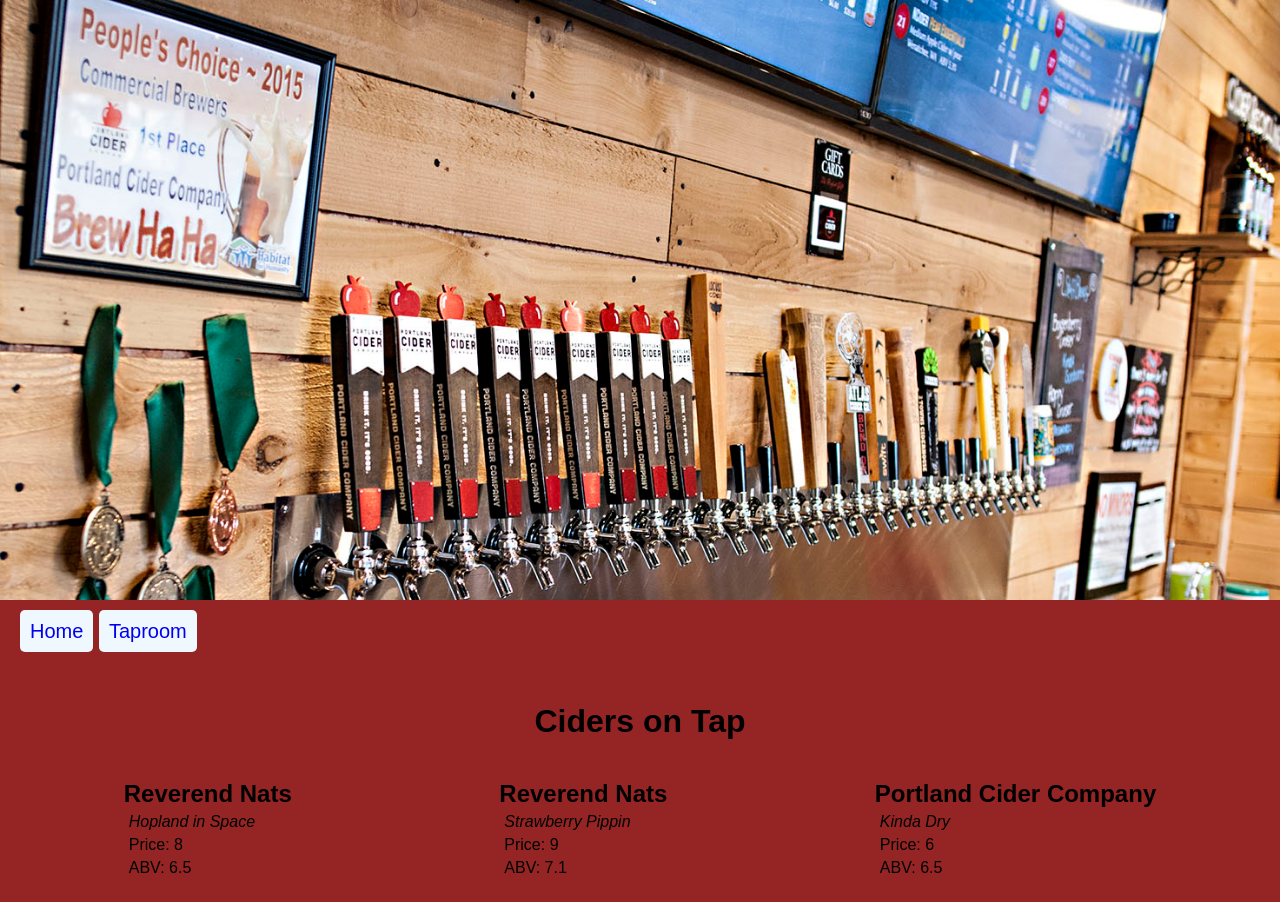
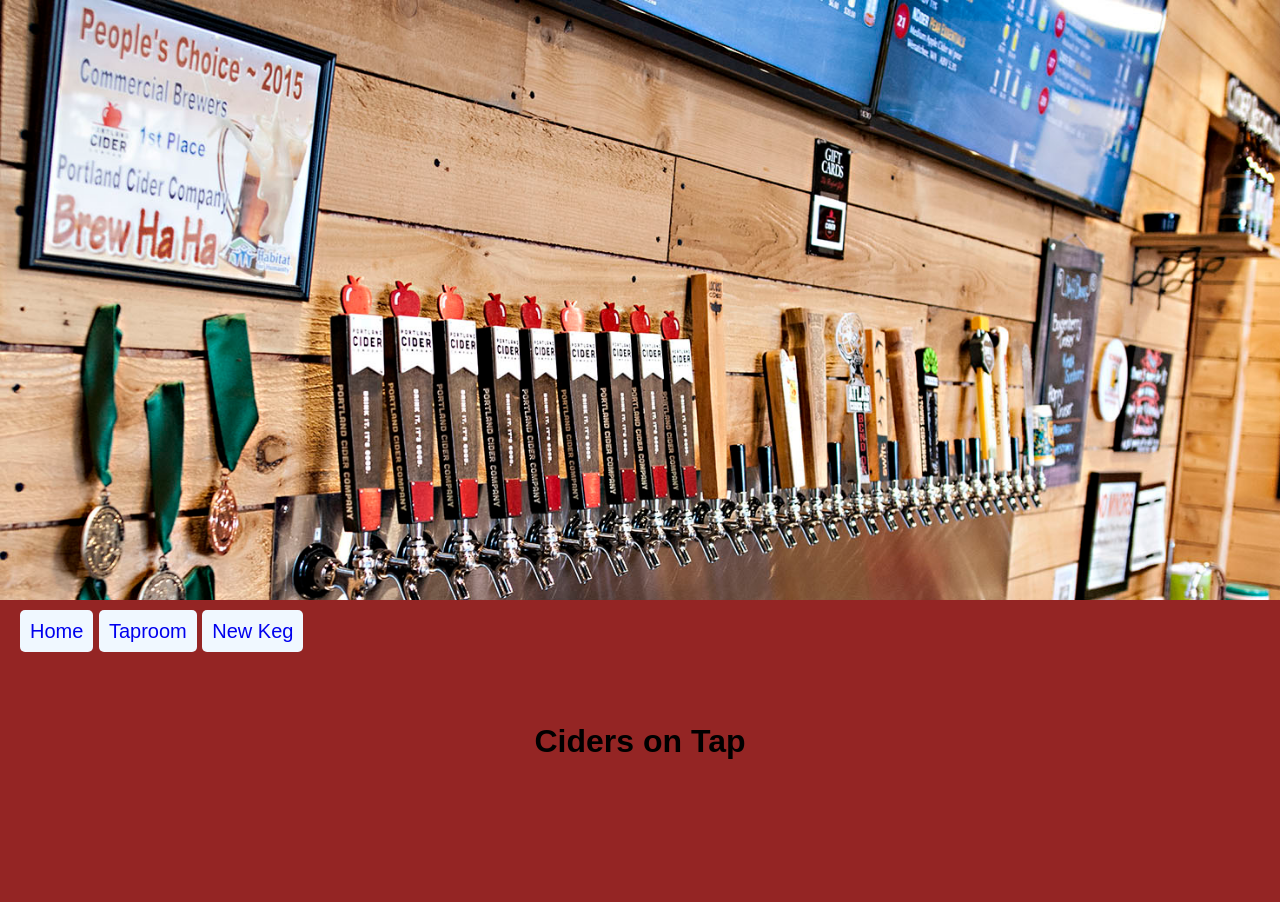
Before and after one commit to ferociousfox/react-taproom-cr, a React app: page /#/keglist in a window 1280 px wide. After the commit the page ends 840 px from the top, so only its background shows below. Built offline with nearby package versions, Linux system fonts and the light colour scheme; the HTML template or start-up script is replaced by a standard one.

Commit message:
add new keg component, state lifted to app, functionality to add a new keg and update state with ability to display list on taproom page

```diff
--- a/src/components/App.jsx
+++ b/src/components/App.jsx
@@ -1,11 +1,30 @@
 import React from 'react';
 import { Switch, Route } from 'react-router-dom';
+import { v4 } from 'uuid';
 import Home from './Home';
 import KegList from './KegList';
+import NewKeg from './NewKeg';
 import Error404 from './Error404';
 
-//define Home!
-function App(){
+
+class App extends React.Component {
+  constructor(props){
+    super(props);
+    this.state = {
+      masterKegList: {}
+    };
+    this.handleAddingNewKeg = this.handleAddingNewKeg.bind(this);
+  }
+
+  handleAddingNewKeg(newKeg){
+    let newKegId = v4();
+    let newMasterKegList = Object.assign({}, this.state.masterKegList, {
+      [newKegId]: newKeg
+    });
+    this.setState({masterKegList: newMasterKegList});
+  }
+
+  render(){
     return (
       <div>
         <style global jsx>{`
@@ -22,13 +41,16 @@
       `}</style>
         <Switch>
           <Route exact path='/' component={Home}/>
-        <Route path='/keglist' component={KegList}/>
+          <Route path='/keglist' render={() =>
+            <KegList kegList={this.state.masterKegList}/> }/>
+          <Route path='/newkeg' render={() =>
+            <NewKeg  onNewKegCreation={this.handleAddingNewKeg}/>}/>
           <Route component={Error404} />
         </Switch>
       </div>
     );
   }
-
+}
 
 
 export default App;
--- a/src/components/Keg.jsx
+++ b/src/components/Keg.jsx
@@ -3,12 +3,12 @@
 
 function Keg(props){
   return(
-    <div>
+    <div className='keg-on-tap'>
       <h2>{props.brand}</h2>
       <ul>
         <li className='cider-name'>{props.name}</li>
         <li>Price: {props.price}</li>
-        <li>ABV: {props.abv}</li>
+        <li>ABV: {props.abv} %</li>
       </ul>
       <style jsx>{`
         li{
@@ -16,6 +16,11 @@
         }
         .cider-name {
           font-style: italic;
+        }
+        .keg-on-tap {
+          background-color: peachpuff;
+          border-radius: 5px;
+          padding: 5px;
         }
       `}</style>
     </div>
--- a/src/components/KegList.jsx
+++ b/src/components/KegList.jsx
@@ -3,30 +3,12 @@
 import Hero from './Hero';
 import Nav from './Nav';
 import ciderTaps from '../assets/images/taps.jpg';
+import PropTypes from 'prop-types';
 
 
-const masterKegList =[
-  {
-    name: 'Hopland in Space',
-    brand: 'Reverend Nats',
-    price: 8,
-    abv: 6.5
-  },
-  {
-    name: 'Strawberry Pippin',
-    brand: 'Reverend Nats',
-    price: 9,
-    abv: 7.1
-  },
-  {
-    name: 'Kinda Dry',
-    brand: 'Portland Cider Company',
-    price: 6,
-    abv: 6.5
-  }
-];
 
-function KegList(){
+function KegList(props){
+  console.log(props.kegList);
   return(
     <div>
       <Hero
@@ -34,18 +16,21 @@
       <Nav/>
       <h1>Ciders on Tap</h1>
       <div className="flex-container">
-        {masterKegList.map((keg, index) =>
-          <Keg
+        {Object.keys(props.kegList).map((kegId) => {
+          let keg = props.kegList[kegId];
+          return <Keg className='keg-on-tap'
             name={keg.name}
             brand={keg.brand}
             price={keg.price}
             abv={keg.abv}
-            key={index}/>
-        )}
+            kegId={kegId}
+            key={kegId}
+            />;
+        })}
       </div>
       <style jsx>{`
         h1 {
-          margin: 40px;
+          margin: 60px;
           text-align: center;
         }
         .flex-container {
@@ -60,4 +45,8 @@
 
 }
 
+KegList.propTypes ={
+  kegList: PropTypes.object
+};
+
 export default KegList;
--- a/src/components/Nav.jsx
+++ b/src/components/Nav.jsx
@@ -10,7 +10,7 @@
   };
   return(
     <div className="nav">
-      <Link style={linkDecoration} to='/'><a>Home</a></Link> <Link style={linkDecoration} to='/keglist'><a>Taproom</a></Link>
+      <Link style={linkDecoration} to='/'><a>Home</a></Link> <Link style={linkDecoration} to='/keglist'><a>Taproom</a></Link> <Link style={linkDecoration} to='/newkeg'><a>New Keg</a></Link>
       <style jsx>{`
         a:hover {
           color: crimson;
--- /dev/null
+++ b/src/components/NewKeg.jsx
@@ -0,0 +1,63 @@
+import React from 'react';
+import PropTypes from 'prop-types';
+import Hero from './Hero';
+import Nav from './Nav';
+import kegs from '../assets/images/kegs.jpg';
+
+function NewKeg(props){
+  console.log(props);
+  console.log(props.onNewKegCreation);
+  let _name = null;
+  let _brand = null;
+  let _price = null;
+  let _abv = null;
+  function handleNewKegSubmission(event){
+    event.preventDefault();
+    props.onNewKegCreation({name: _name.value, brand: _brand.value, price: _price.value, abv: _abv.value});
+    _name.value = '';
+    _brand.value = '';
+    _price.value = '';
+    _abv.value = '';
+  }
+
+  NewKeg.propTypes = {
+    onNewKegCreation: PropTypes.func
+  };
+
+  return (
+    <div>
+      <Hero heroImage={kegs}/>
+      <Nav/>
+
+      <form onSubmit={handleNewKegSubmission}>
+        <input
+          type='text'
+          id='name'
+          placeholder='Name of Cider'
+          ref={(input) => {_name = input;}} />
+        <br/>
+        <input
+          type='text'
+          id='brand'
+          placeholder='Brand of Cider'
+          ref={(input) => {_brand = input;}} />
+        <br/>
+        <input
+          type='number'
+          id='price'
+          placeholder='Price per Pint'
+          ref={(input) => {_price = input;}} />
+        <br/>
+        <input
+          type='number'
+          id='abv'
+          placeholder='ABV'
+          ref={(input) => {_abv = input;}} />
+        <br/>
+        <button type='submit'>AddKeg</button>
+      </form>
+    </div>
+  );
+}
+
+export default NewKeg;
```
Lines whose indentation alone changed are shown as unchanged.
